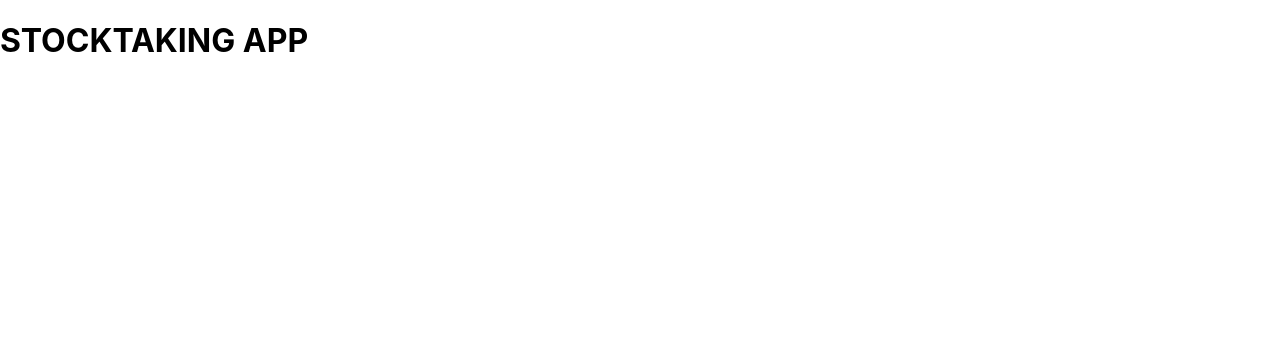
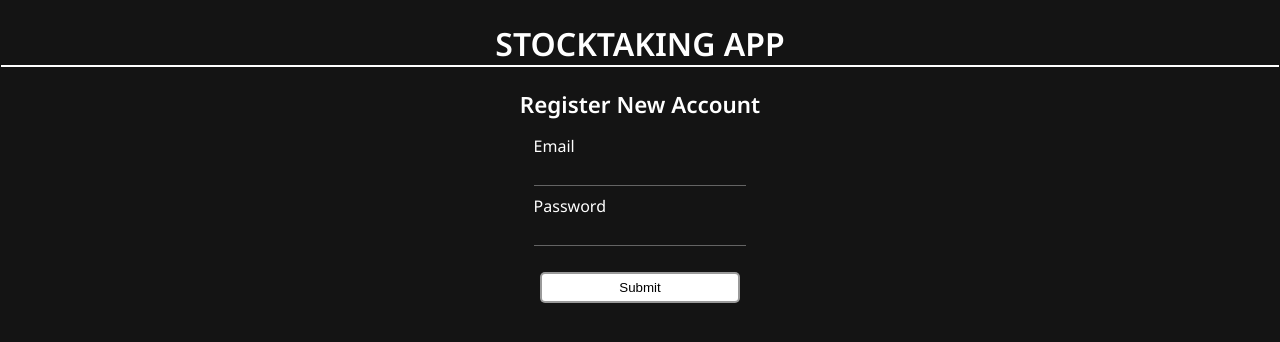
Before and after one commit to devtsp/stocktaking-server, a React (Create React App) app in the folder client/: page / in a window 1280 px wide. Shown: the top 342 px of the page. Built offline with nearby package versions, Linux system fonts and the light colour scheme.

Commit message:
add Register component to create new user

```diff
--- a/client/src/App.js
+++ b/client/src/App.js
@@ -1,7 +1,13 @@
+import Register from './pages/Register';
+
 function App() {
 	return (
 		<div className="App">
-			<h1>STOCKTAKING APP</h1>
+			<header>
+				<h1>STOCKTAKING APP</h1>
+			</header>
+
+			<Register />
 		</div>
 	);
 }
--- /dev/null
+++ b/client/src/api/main.js
@@ -0,0 +1,3 @@
+import axios from 'axios';
+
+export default axios.create({ baseURL: 'http://localhost:5000/' });
--- a/client/src/index.css
+++ b/client/src/index.css
@@ -1,13 +1,82 @@
+@import url('https://fonts.googleapis.com/css2?family=Noto+Sans:wght@200;400;600&display=swap');
+
 body {
-  margin: 0;
-  font-family: -apple-system, BlinkMacSystemFont, 'Segoe UI', 'Roboto', 'Oxygen',
-    'Ubuntu', 'Cantarell', 'Fira Sans', 'Droid Sans', 'Helvetica Neue',
-    sans-serif;
-  -webkit-font-smoothing: antialiased;
-  -moz-osx-font-smoothing: grayscale;
+	margin: 0;
+	text-align: center;
+	color: white;
+	background-color: rgb(48, 190, 35);
+	font-family: 'noto sans', -apple-system, BlinkMacSystemFont, 'Segoe UI',
+		'Roboto', 'Oxygen', 'Ubuntu', 'Cantarell', 'Fira Sans', 'Droid Sans',
+		'Helvetica Neue', sans-serif;
+	-webkit-font-smoothing: antialiased;
+	-moz-osx-font-smoothing: grayscale;
 }
 
 code {
-  font-family: source-code-pro, Menlo, Monaco, Consolas, 'Courier New',
-    monospace;
+	font-family: source-code-pro, Menlo, Monaco, Consolas, 'Courier New',
+		monospace;
 }
+
+#root {
+	background-color: rgb(20, 20, 20);
+	border: 0.1px solid transparent;
+	min-height: 100vh;
+}
+
+input {
+	color: white;
+	border: none;
+	padding: 0.4rem;
+	background-color: transparent;
+	border-bottom: 1px solid rgba(250, 249, 249, 0.349);
+}
+
+input[type='submit'] {
+	border: none;
+	color: black;
+	cursor: pointer;
+}
+
+.error {
+	color: rgb(170, 5, 5);
+	margin: 1rem 0;
+}
+
+.success {
+	color: rgb(5, 170, 5);
+	margin: 1rem 0;
+}
+
+header h1 {
+	border-bottom: 2px solid white;
+}
+
+/* REGISTER ===================================== */
+
+.Register {
+	width: fit-content;
+	margin: 0 auto;
+}
+
+.Register h1 {
+	font-size: 1.4rem;
+}
+
+.Register div {
+	width: fit-content;
+	margin: 0 auto;
+	text-align: left;
+}
+
+.Register input {
+	width: 200px;
+	margin-bottom: 0.6rem;
+}
+
+.Register input[type='submit'] {
+	padding: 0.4rem;
+	background-color: white;
+	border-radius: 5px;
+	border: 2px solid rgba(0, 0, 0, 0.397);
+	margin: 1rem 0;
+}
--- /dev/null
+++ b/client/src/pages/Register.js
@@ -0,0 +1,51 @@
+import React from 'react';
+import main from '../api/main';
+
+const Register = () => {
+	const [email, setEmail] = React.useState('');
+	const [password, setPassword] = React.useState('');
+	const [error, setError] = React.useState('');
+	const [success, setSuccess] = React.useState('');
+
+	const submitRegister = async e => {
+		e.preventDefault();
+		const body = { email, password };
+		try {
+			const response = await main.post('/register', body);
+			console.log(response.data);
+			setSuccess('Succesfully registered user');
+		} catch (err) {
+			console.error(err.response.data);
+			setError(err.response.data.error);
+		}
+	};
+
+	return (
+		<form className="Register" onSubmit={submitRegister}>
+			<h1>Register New Account</h1>
+			<div>
+				<label htmlFor="register-email">Email</label> <br />
+				<input
+					type="text"
+					id="register-email"
+					onChange={e => setEmail(e.target.value)}
+				/>
+			</div>
+			<div>
+				<label htmlFor="register-password">Password</label> <br />
+				<input
+					type="password"
+					id="register-password"
+					onChange={e => setPassword(e.target.value)}
+				/>
+			</div>
+			{error && <div className="error">*{error}</div>}
+			{success && <div className="success">{success}</div>}
+			<div>
+				<input type="submit" value="Submit" />
+			</div>
+		</form>
+	);
+};
+
+export default Register;
```
Also changed, not shown: client/package.json (+3 -5 lines), 1 other file (tests, documents, lock files or other folders).
